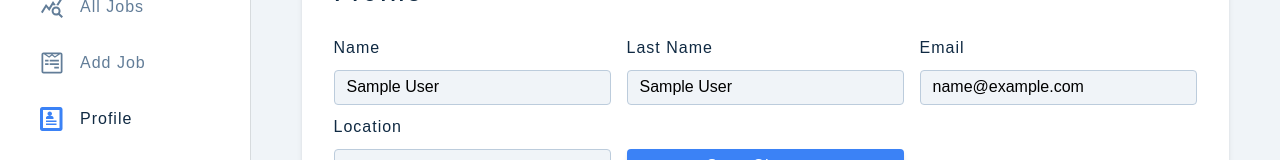
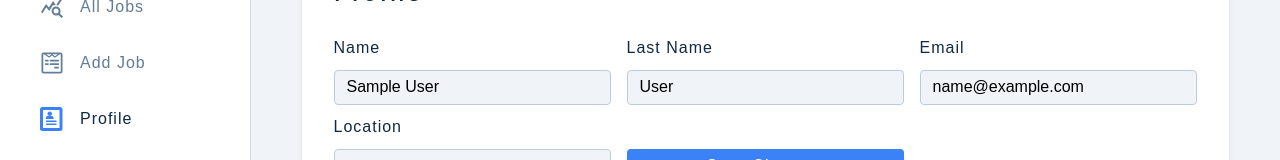
Before and after one commit to huzaifaghazali/jobster, a React (Create React App) app: page /profile in a window 1280 px wide. Shown: the part 205-365 px from the top of the page. Built offline with nearby package versions, Linux system fonts and the light colour scheme; sample sign-in values are in the browser's storage.

Commit message:
Remove the Profile page bug

```diff
--- a/src/pages/Dashboard/Profile.js
+++ b/src/pages/Dashboard/Profile.js
@@ -52,7 +52,7 @@ const Profile = () => {
             type='text'
             labelText='last name'
             name='lastName'
-            value={userData.name}
+            value={userData.lastName}
             handleChange={handleChange}
           />
 
```
